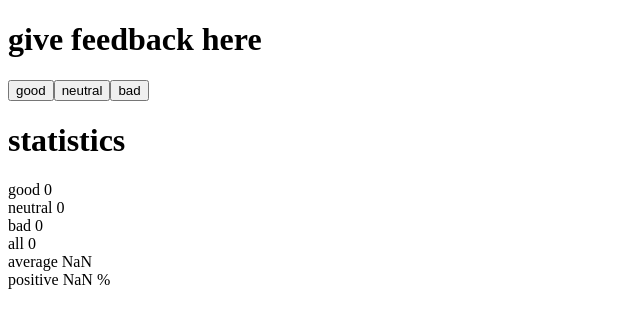
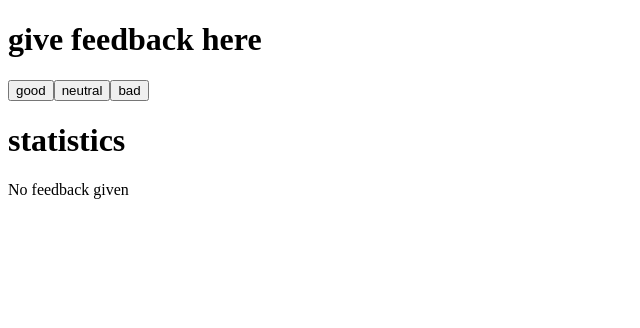
Before and after one commit to Tobi-MX/fullStackOpen_Exercises, a React (Vite) app in the folder part1/unicafe/: page / in a window 1280 px wide. Shown: the top 328 px of the page, without its empty margins (0-640 px from the left). Built offline with nearby package versions, Linux system fonts and the light colour scheme.

Commit message:
Submitting Exercise_1.9

```diff
--- a/part1/unicafe/src/App.jsx
+++ b/part1/unicafe/src/App.jsx
@@ -9,6 +9,13 @@ const Button = ({onClick, text}) => {
 
 
 const Statistics = ({ good, neutral, bad, total}) => {
+  if (good === 0 & neutral === 0 & bad === 0) {
+    return(
+      <div>
+        No feedback given
+      </div>
+    )
+  }
   return(
     <div>
       good {good}<br/>
@@ -20,6 +27,7 @@ const Statistics = ({ good, neutral, bad, total}) => {
     </div>
   )
 }
+
 
 const App = () => {
   // save clicks of each button to its own state
```
